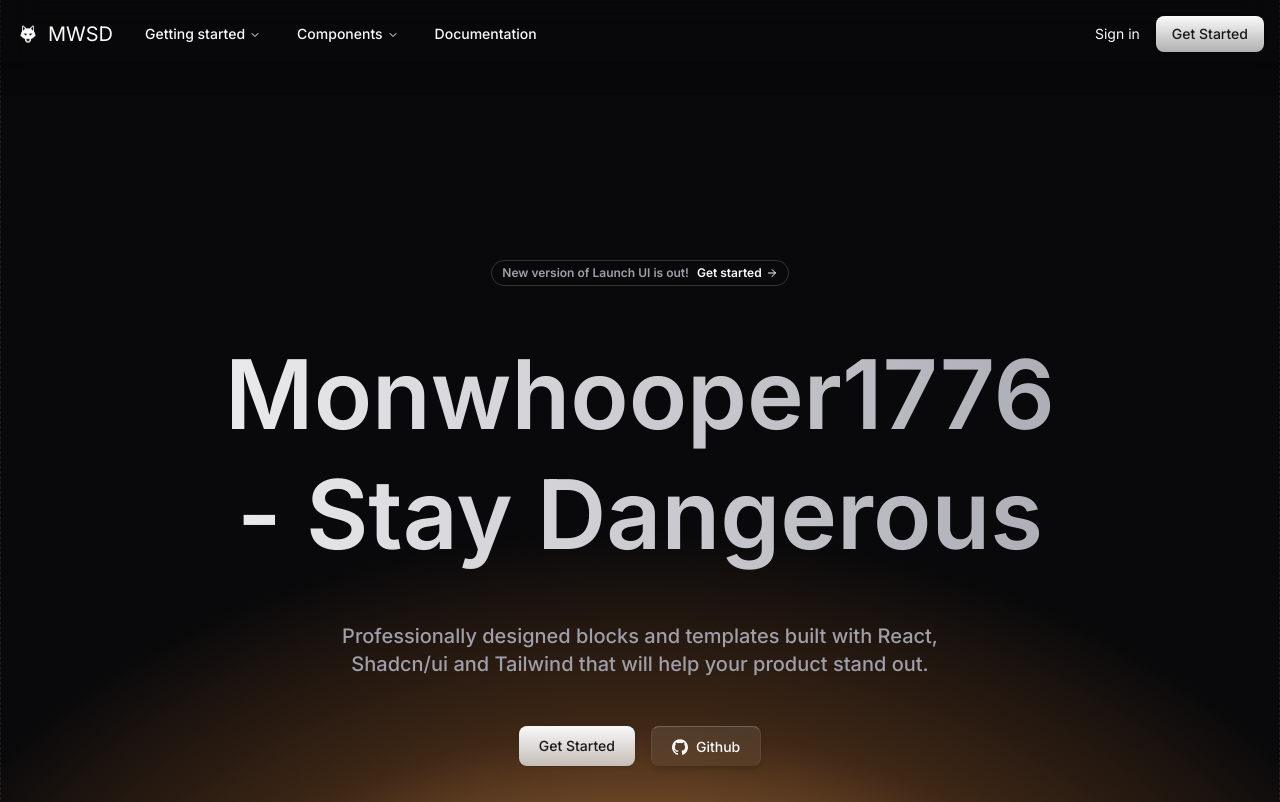
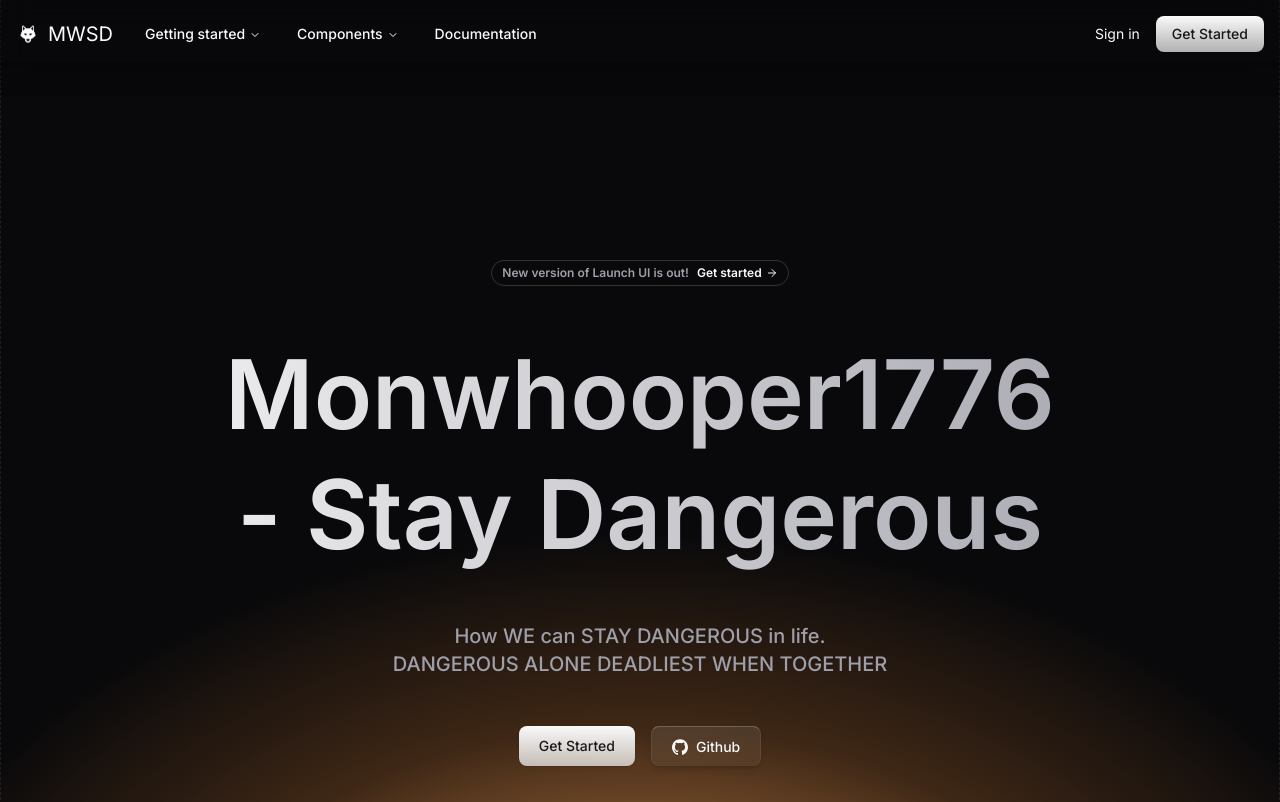
Before and after one commit to monwhooper777-star/monwhooperwebsite, a Next.js app: page / in a window 1280 px wide. Shown: the top 802 px of the page. Built offline with nearby package versions, Linux system fonts and the light colour scheme.

Commit message:
Update hero section copy

```diff
--- a/components/sections/hero/default.tsx
+++ b/components/sections/hero/default.tsx
@@ -32,7 +32,7 @@ interface HeroProps {
 
 export default function Hero({
   title = "Monwhooper1776 - Stay Dangerous",
-  description = "Professionally designed blocks and templates built with React, Shadcn/ui and Tailwind that will help your product stand out.",
+  description = "How WE can STAY DANGEROUS in life. DANGEROUS ALONE DEADLIEST WHEN TOGETHER",
   mockup = (
     <Screenshot
       srcLight="/dashboard-light.png"
```
